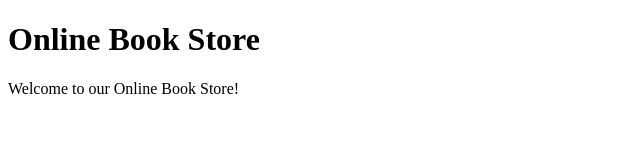
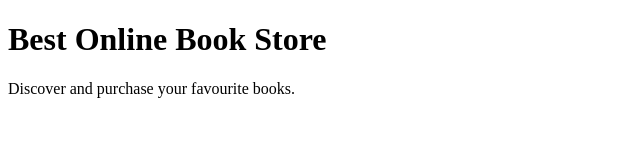
Before and after one commit to Akhil-033/online-book-store, a plain HTML site: page index.html in a window 1280 px wide. Shown: the whole page, without its empty margins (0-640 px from the left). Drawn offline with Linux system fonts and the light colour scheme.

Commit message:
Update heading and description in index.html

```diff
--- a/index.html
+++ b/index.html
@@ -4,7 +4,7 @@
     <title>Online Book Store</title>
 </head>
 <body>
-    <h1>Online Book Store</h1>
-    <p>Welcome to our Online Book Store!</p>
+    <h1>Best Online Book Store</h1>
+    <p>Discover and purchase your favourite books.</p>
 </body>
 </html>
```
